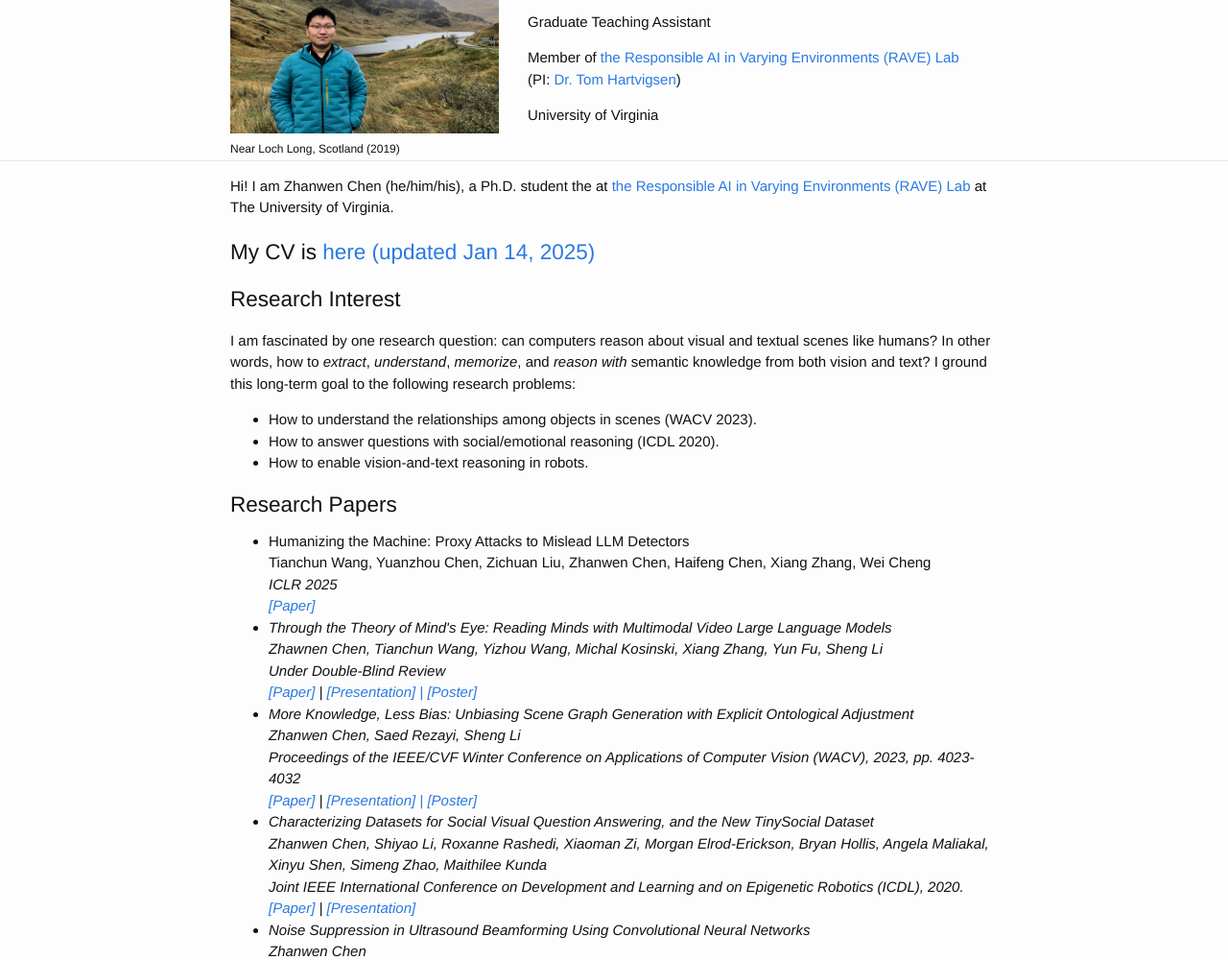
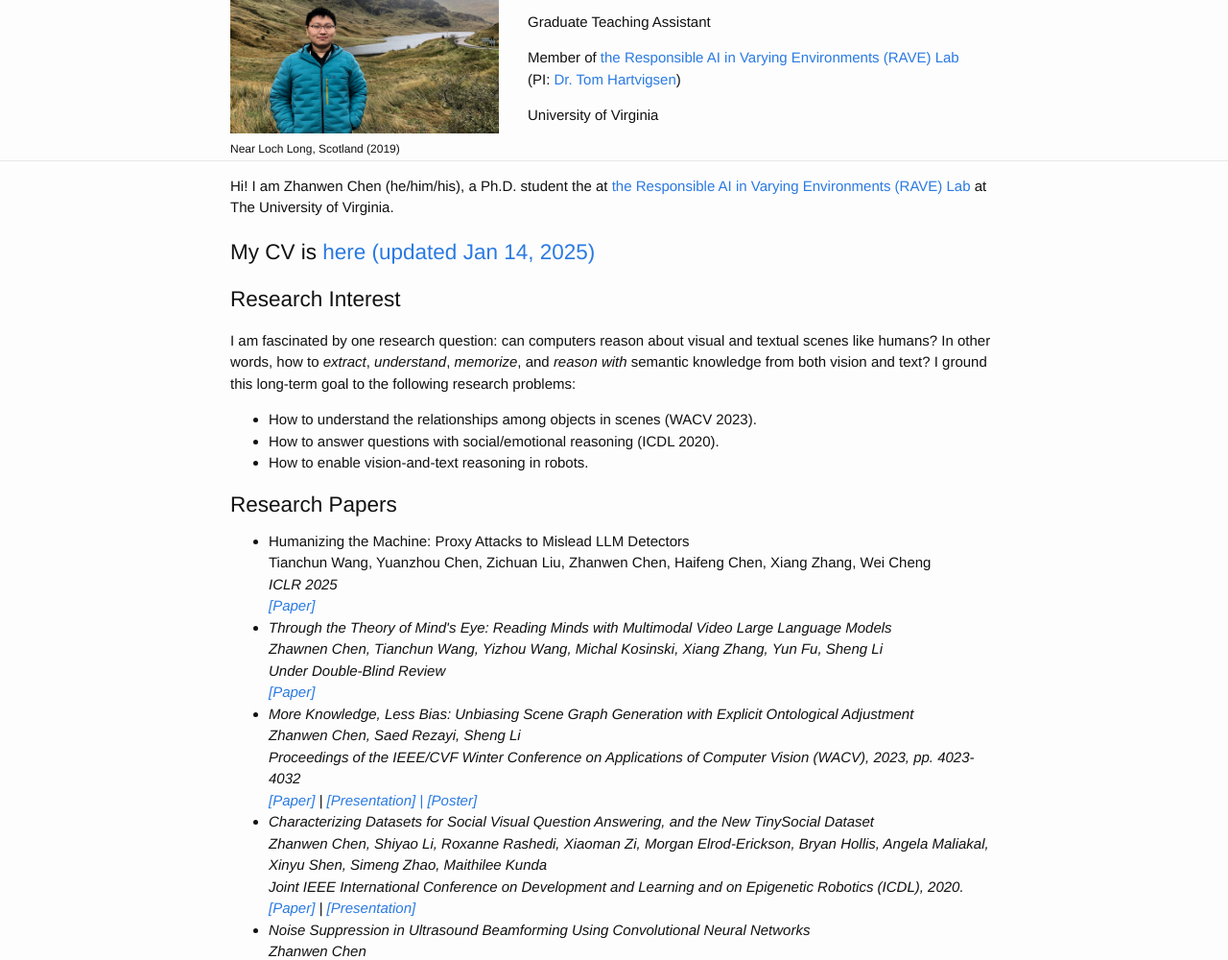
Before and after one commit to zhanwenchen/zhanwenchen.github.io, a plain HTML site: page index.html in a window 1280 px wide. Shown: the part 94-1094 px from the top of the page at 96% size. Drawn offline with Linux system fonts and the light colour scheme.

Commit message:
Remove extra links

```diff
--- a/index.html
+++ b/index.html
@@ -69,7 +69,7 @@
     <p>Through the Theory of Mind's Eye: Reading Minds with Multimodal Video Large Language Models</p>
     Zhawnen Chen, Tianchun Wang, Yizhou Wang, Michal Kosinski, Xiang Zhang, Yun Fu, Sheng Li
     <p><i>Under Double-Blind Review</i></p>
-    <a href="https://arxiv.org/abs/2406.13763">[Paper]</a> | <a href="https://www.youtube.com/watch?v=vF_TJ_1irDc">[Presentation] | <a href="https://video.vast.uccs.edu/WACV23/1150-wacv-post.pdf">[Poster]</a>
+    <a href="https://arxiv.org/abs/2406.13763">[Paper]</a>
     </li>
 
     <li>
```
